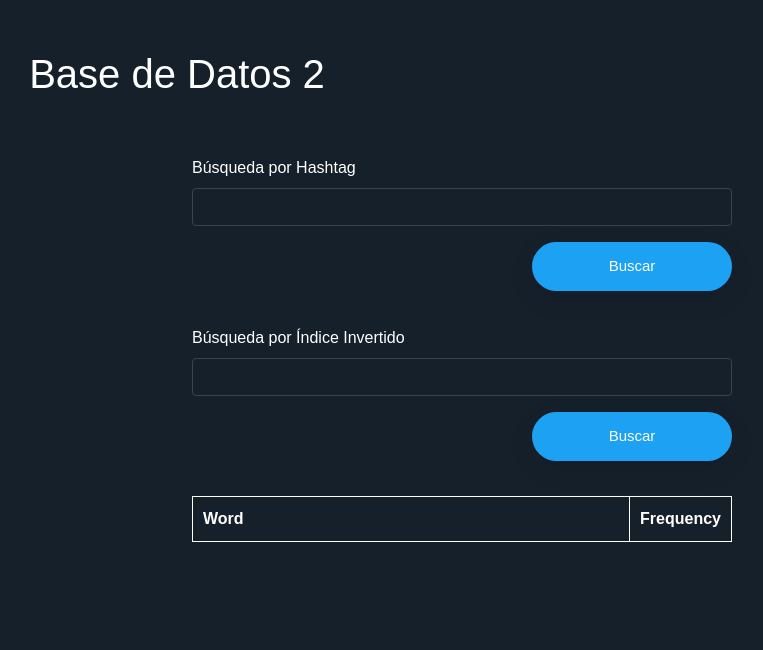
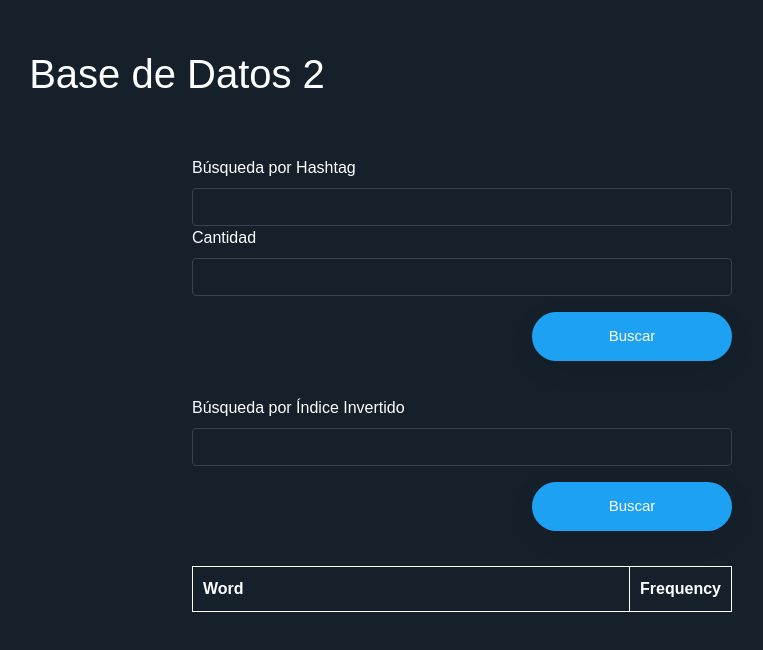
Before and after one commit to antoniott15/AnalitycsInverseIndexOptimization, a React (Create React App) app in the folder search-engine/: page / in a window 1280 px wide. Shown: the top 650 px of the page, without its empty margins (463-1226 px from the left). Built offline with nearby package versions, Linux system fonts and the light colour scheme.

Commit message:
added number of requests

```diff
--- a/search-engine/package.json
+++ b/search-engine/package.json
@@ -3,6 +3,7 @@
   "version": "0.1.0",
   "private": true,
   "dependencies": {
+    "@material-ui/core": "^4.10.1",
     "@testing-library/jest-dom": "^4.2.4",
     "@testing-library/react": "^9.3.2",
     "@testing-library/user-event": "^7.1.2",
--- a/search-engine/src/App.tsx
+++ b/search-engine/src/App.tsx
@@ -4,7 +4,8 @@ import {Container, Row, Col, Form, Button} from 'react-bootstrap'
 import {Tweet} from 'react-twitter-widgets'
 import {FixedSizeList} from 'react-window'
 import AutoSizer from 'react-virtualized-auto-sizer'
-import axios, {AxiosResponse} from 'axios'
+import axios, { AxiosResponse } from 'axios'
+import CircularProgress from '@material-ui/core/CircularProgress';
 
 const GlobalStyle = createGlobalStyle`
   body {
@@ -28,8 +29,6 @@ const CustomButton = styled(Button)`
   border-radius: 9999px;
   padding-left: 30px;
   padding-right: 30px;
-  padding-top: 0;
-  padding-bottom: 0;
   box-shadow: rgba(0, 0, 0, 0.08) 0 8px 28px;
   border-color: rgb(0, 0, 0, 0);
   min-width: 200px;
@@ -97,11 +96,15 @@ class TweetElem {
 
 const App = () => {
     const [hashTagInput, setHashTagInput] = useState('')
+    const [numberOfRequests, setnumberOfRequests] = useState()
     const [invertedIndexInput, setInvertedIndexInput] = useState('')
     const tkList: Token[] = []
     const tList: TweetElem[] = []
     const [tokens, setTokens] = useState(tkList)
     const [tweets, setTweets] = useState(tList)
+    const [loadingHashTag, setLoadingHashTag] = useState(false)
+    const [loadingInvIndex, setLoadingInvIndex] = useState(false)
+
 
     const compare = (a: Token, b: Token) => {
         if (a.freq > b.freq) {
@@ -119,9 +122,11 @@ const App = () => {
     const base_url = 'http://localhost:4200/'
 
     const searchHashTag = async () => {
-        const url = base_url + 'api/get-hashtag/' + hashTagInput + '/100'
+        setLoadingHashTag(true)
+        const url = base_url + 'api/get-hashtag/' + hashTagInput + '/' + numberOfRequests
         await axios.get(url)
             .then((res) => {
+                console.log(res.data)
                 const tokensList: Token[] = []
                 const tweetsList: TweetElem[] = []
                 Object.keys(res.data.data.tokens).forEach(key => {
@@ -136,14 +141,27 @@ const App = () => {
                 setTweets(tweetsList)
             })
             .catch(e => console.log(e))
+        setLoadingHashTag(false)
     }
 
     const searchInvertedIndex = async () => {
+        setLoadingInvIndex(true)
         const url = base_url + 'api/get-index-invert/' + hashTagInput
-        await axios.get(url)
+        var words = invertedIndexInput.replace(/\s+/g,' ')
+        var wordList: string[] = words.split(' ')
+        await axios.post(url, {
+            data: wordList
+        })
             .then((res: AxiosResponse<any>) => {
                 console.log(res.data)
+                const tweetsList: TweetElem[] = []
+                res.data.data.tweet.forEach((t: any) => {
+                    tweetsList.push(new TweetElem(t.id, t.name, t.tweet, t.username))
+                })
+                setTweets(tweetsList)
             })
+            .catch(e => console.log(e))
+        setLoadingInvIndex(false)
     }
     // @ts-ignore
     return (
@@ -168,9 +186,12 @@ const App = () => {
                             <Form.Group>
                                 <Form.Label>Búsqueda por Hashtag</Form.Label>
                                 <CustomInput onChange={((e: any) => setHashTagInput(e.target.value))} type="text"/>
+                                <Form.Label>Cantidad</Form.Label>
+                                <CustomInput onChange={((e: any) => setnumberOfRequests(e.target.value))} type="text" />
                             </Form.Group>
                             <CustomButton type="submit" onClick={searchHashTag}>
-                                Buscar
+                                { !loadingHashTag && <span>Buscar</span>}
+                                { loadingHashTag && <CircularProgress color="secondary" /> }
                             </CustomButton>
                         </Wrapper>
 
@@ -180,7 +201,8 @@ const App = () => {
                                 <CustomInput onChange={(e: any) => setInvertedIndexInput(e.target.value)} type="text"/>
                             </Form.Group>
                             <CustomButton type="submit" onClick={searchInvertedIndex}>
-                                Buscar
+                                { !loadingInvIndex && <span>Buscar</span>}
+                                { loadingInvIndex && <CircularProgress color="secondary" /> }
                             </CustomButton>
                         </Wrapper>
                         <TableWrapper>
```
Also changed, not shown: 1 other file (tests, documents, lock files or other folders).
